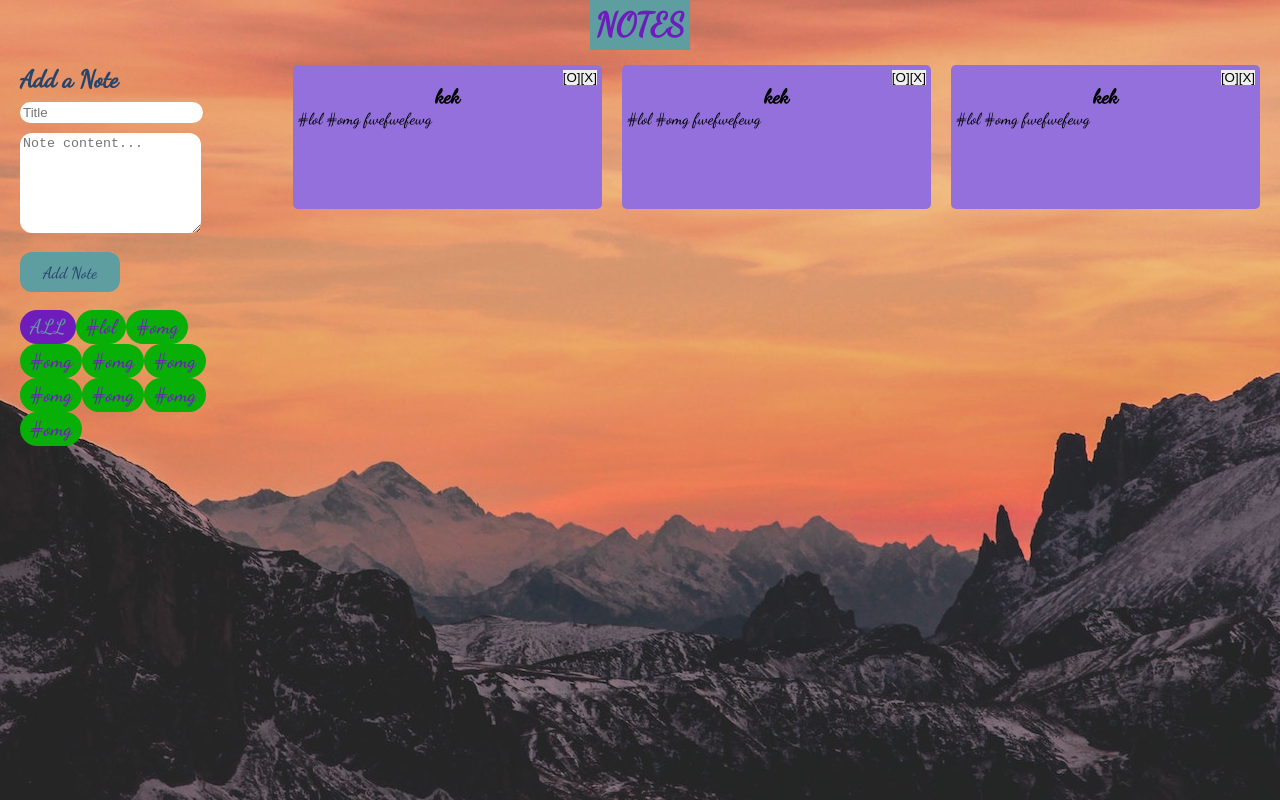
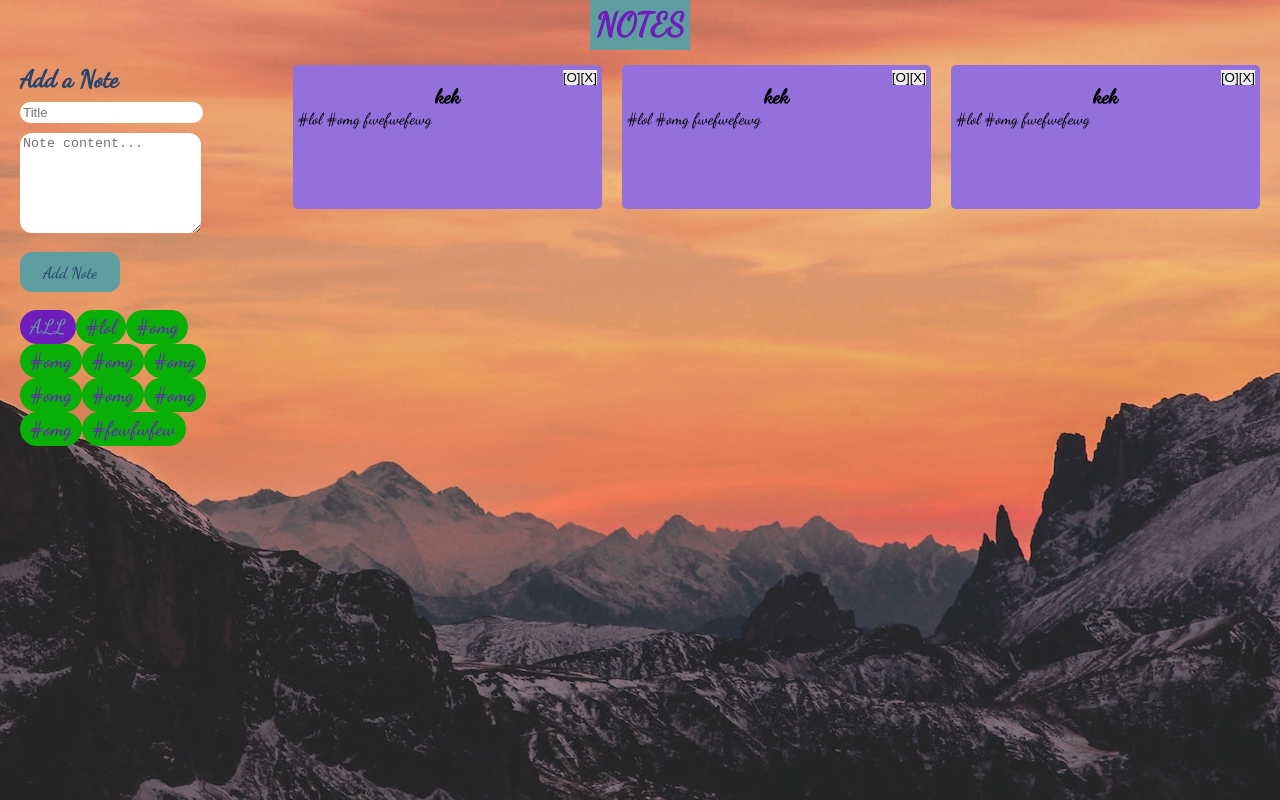
Before and after one commit to recket337/react-notes, a React (Create React App) app in the folder react-notes/: page / in a window 1280 px wide. Built offline with nearby package versions, Linux system fonts and the light colour scheme.

Commit message:
feat: filter by hashtag

```diff
--- a/react-notes/src/components/Notes/HashtagList/HashtagList.jsx
+++ b/react-notes/src/components/Notes/HashtagList/HashtagList.jsx
@@ -2,7 +2,7 @@ import s from "./HashtagList.module.scss";
 import React from "react";
 
 export const HashtagList = (props) => {
-  console.log(props);
+  //console.log(props);
   const onFilterHashtag = (e) => {
     props.filterHashtag(e.target.value);
   }
--- a/react-notes/src/components/Notes/NotesList/NotesList.jsx
+++ b/react-notes/src/components/Notes/NotesList/NotesList.jsx
@@ -3,8 +3,14 @@ import { Note } from "./Note/Note";
 import React from "react";
 
 export const NotesList = (props) => {
-  //console.log(props);
-  const notesItems = props.notes.map((note, index) => (
+  console.log(props.filter);
+  let notesItems = props.notes;
+
+  if(props.filter) {
+    notesItems = notesItems.filter((note) => note.hashtags.includes(props.filter))
+  }
+
+  notesItems = notesItems.map((note, index) => (
     <Note
       key={note + index}
 
--- a/react-notes/src/components/Notes/NotesList/NotesListContainer.js
+++ b/react-notes/src/components/Notes/NotesList/NotesListContainer.js
@@ -6,6 +6,7 @@ import { connect } from 'react-redux';
 const mapStateToProps = (state) => ({
   notes: state.notes.notesData,
   editModeIsON: state.notes.editModeIsON,
+  filter: state.notes.filter,
 });
 
 const mapDispatchToProps = (dispatch) => {
--- a/react-notes/src/redux/reducers/notesReducer.js
+++ b/react-notes/src/redux/reducers/notesReducer.js
@@ -36,7 +36,7 @@ const initialState = {
       isEditing: false,
     },
   ],
-  allHashtags: ["#lol", "#omg", "#omg", "#omg", "#omg", "#omg", "#omg", "#omg", "#omg"],
+  allHashtags: ["#lol", "#omg", "#omg", "#omg", "#omg", "#omg", "#omg", "#omg", "#omg", "#fewfwfew"],
   filter: '',
 };
 
```
